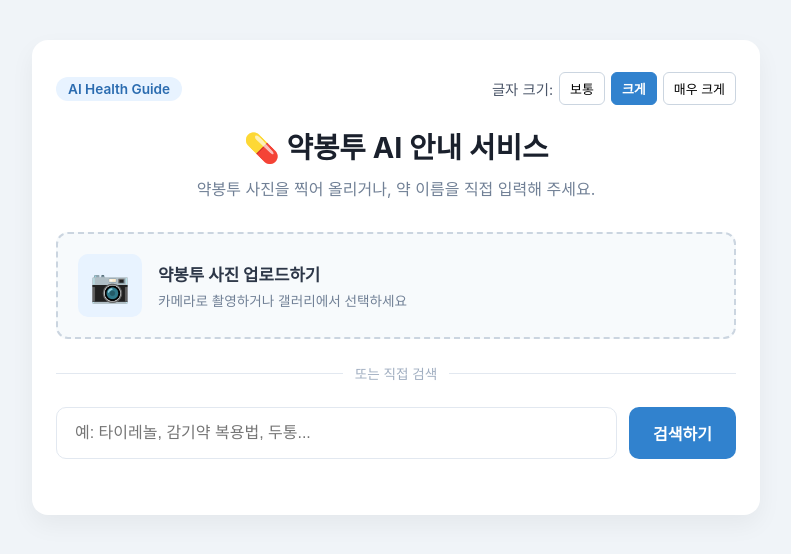
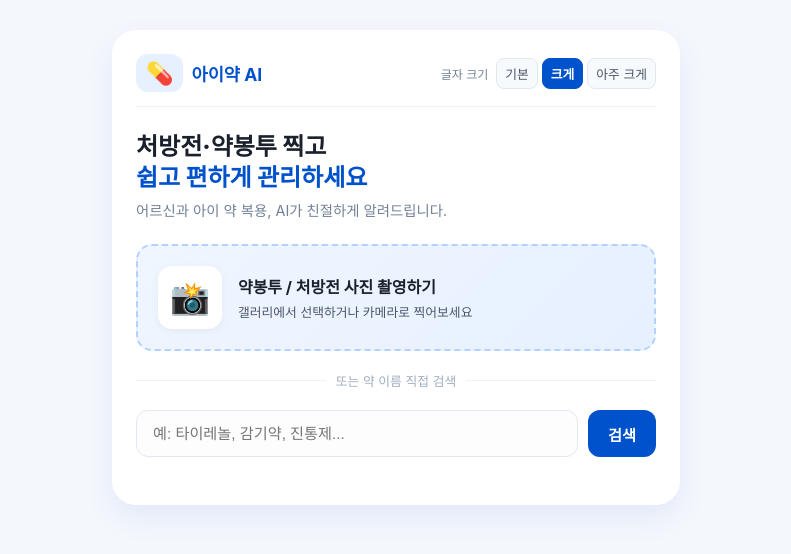
Before and after one commit to 17lucky71/medicine-guide-ai, a React (Create React App) app in the folder frontend/: page / in a window 1280 px wide. Shown: the top 554 px of the page, without its empty margins (244-1035 px from the left). Built offline with nearby package versions, Linux system fonts and the light colour scheme.

Commit message:
style: 아이약 스타일의 모던한 블루 테마 및 카드 UI 적용

```diff
--- a/frontend/src/App.css
+++ b/frontend/src/App.css
@@ -1,301 +1,344 @@
 body {
   margin: 0;
-  background-color: #f0f4f8;
+  background-color: #f4f7fc;
   font-family: -apple-system, BlinkMacSystemFont, 'Pretendard', 'Segoe UI', Roboto, sans-serif;
-  color: #333;
+  color: #2d3748;
 }
 
-/* 폰트 크기 동적 조절 클래스 */
+/* 폰트 크기 변수 클래스 */
 .app-wrapper.font-small { font-size: 14px; }
 .app-wrapper.font-medium { font-size: 16px; }
-.app-wrapper.font-large { font-size: 20px; }
+.app-wrapper.font-large { font-size: 19px; }
 
-.container {
-  max-width: 680px;
-  margin: 40px auto;
-  padding: 32px 24px;
+/* 모바일 카드 스타일 컨테이너 */
+.mobile-container {
+  max-width: 520px;
+  margin: 30px auto;
+  padding: 24px;
   background: #ffffff;
-  border-radius: 16px;
-  box-shadow: 0 10px 25px rgba(0, 0, 0, 0.05);
+  border-radius: 24px;
+  box-shadow: 0 12px 30px rgba(0, 82, 204, 0.08);
 }
 
-.header {
-  text-align: center;
-  margin-bottom: 32px;
-}
-
-.top-controls {
+/* 상단 앱바 */
+.app-header {
   display: flex;
   justify-content: space-between;
   align-items: center;
-  margin-bottom: 20px;
-  flex-wrap: wrap;
-  gap: 12px;
+  margin-bottom: 24px;
+  border-bottom: 1px solid #edf2f7;
+  padding-bottom: 14px;
 }
 
-.logo-badge {
-  display: inline-block;
-  padding: 4px 12px;
-  background-color: #e8f3ff;
-  color: #2b6cb0;
-  border-radius: 20px;
-  font-size: 0.85em;
+.brand-area {
+  display: flex;
+  align-items: center;
+  gap: 8px;
+}
+
+.app-logo-icon {
+  font-size: 22px;
+  background: #e6f0ff;
+  padding: 6px 10px;
+  border-radius: 12px;
+}
+
+.app-title {
+  font-weight: 700;
+  font-size: 1.1em;
+  color: #0052cc;
+}
+
+/* 글자 크기 조절 버튼 */
+.font-resizer {
+  display: flex;
+  align-items: center;
+  gap: 4px;
+}
+
+.resizer-label {
+  font-size: 0.75em;
+  color: #718096;
+  margin-right: 4px;
+}
+
+.font-resizer button {
+  background: #f7fafc;
+  border: 1px solid #e2e8f0;
+  border-radius: 8px;
+  padding: 5px 8px;
+  font-size: 0.8em;
+  cursor: pointer;
+  color: #4a5568;
+  transition: all 0.2s;
+}
+
+.font-resizer button.active {
+  background: #0052cc;
+  color: white;
+  border-color: #0052cc;
   font-weight: 600;
 }
 
-.font-resizer {
-  display: flex;
-  align-items: center;
-  gap: 6px;
-  font-size: 0.9em;
-  color: #4a5568;
+/* 히어로 배너 */
+.hero-banner {
+  margin-bottom: 24px;
+  text-align: left;
 }
 
-.font-resizer button {
-  background: #ffffff;
-  border: 1px solid #cbd5e0;
-  border-radius: 6px;
-  padding: 6px 10px;
-  font-size: 0.9em;
-  cursor: pointer;
-  transition: all 0.2s;
+.hero-banner h2 {
+  font-size: 1.5em;
+  font-weight: 800;
+  color: #1a202c;
+  margin: 0 0 6px 0;
+  line-height: 1.3;
 }
 
-.font-resizer button:hover {
-  background: #edf2f7;
+.hero-banner h2 span {
+  color: #0052cc;
 }
 
-.font-resizer button.active {
-  background: #3182ce;
-  color: white;
-  border-color: #3182ce;
-  font-weight: bold;
-}
-
-.header h1 {
-  color: #1a202c;
-  font-size: 1.8em;
-  margin: 0 0 10px 0;
-  font-weight: 700;
-}
-
-.header p {
+.hero-banner p {
+  font-size: 0.9em;
   color: #718096;
-  font-size: 1em;
   margin: 0;
 }
 
-.upload-section {
-  margin-bottom: 24px;
+/* 업로드 카드 */
+.upload-card {
+  background: linear-gradient(135deg, #f0f6ff 0%, #e6f0ff 100%);
+  border: 2px dashed #b3d1ff;
+  border-radius: 16px;
+  padding: 20px;
+  cursor: pointer;
+  transition: all 0.2s ease;
+  margin-bottom: 20px;
 }
 
-.upload-box {
+.upload-card:hover {
+  border-color: #0052cc;
+  box-shadow: 0 4px 12px rgba(0, 82, 204, 0.1);
+}
+
+.upload-label {
   display: flex;
   align-items: center;
   gap: 16px;
-  padding: 20px;
-  background-color: #f7fafc;
-  border: 2px dashed #cbd5e0;
-  border-radius: 12px;
   cursor: pointer;
-  transition: all 0.2s ease;
 }
 
-.upload-box:hover {
-  background-color: #edf2f7;
-  border-color: #3182ce;
+.upload-icon-wrapper {
+  font-size: 32px;
+  background: #ffffff;
+  padding: 12px;
+  border-radius: 14px;
+  box-shadow: 0 2px 8px rgba(0,0,0,0.05);
 }
 
-.upload-icon {
-  font-size: 32px;
-  background: #e8f3ff;
-  padding: 12px;
-  border-radius: 10px;
-}
-
-.upload-text {
+.upload-text-group {
   display: flex;
   flex-direction: column;
   gap: 4px;
 }
 
-.upload-text strong {
-  color: #2d3748;
-  font-size: 1.05em;
+.upload-text-group strong {
+  font-size: 1em;
+  color: #1a202c;
 }
 
-.upload-text span {
-  color: #718096;
-  font-size: 0.85em;
+.upload-text-group span {
+  font-size: 0.8em;
+  color: #4a5568;
 }
 
 .image-preview {
-  margin-top: 12px;
+  margin-top: 14px;
   text-align: center;
+  background: #ffffff;
   padding: 12px;
-  background: #edf2f7;
-  border-radius: 8px;
+  border-radius: 12px;
 }
 
 .image-preview img {
   max-width: 100%;
-  max-height: 150px;
-  border-radius: 6px;
-  margin-bottom: 8px;
+  max-height: 140px;
+  border-radius: 8px;
+  margin-bottom: 6px;
 }
 
 .image-preview p {
   margin: 0;
-  font-size: 0.9em;
-  color: #3182ce;
+  font-size: 0.85em;
+  color: #0052cc;
   font-weight: 600;
 }
 
-.divider {
+/* 구분선 */
+.divider-line {
   display: flex;
   align-items: center;
   text-align: center;
   color: #a0aec0;
-  font-size: 0.85em;
-  margin: 24px 0;
+  font-size: 0.8em;
+  margin: 20px 0;
 }
 
-.divider::before,
-.divider::after {
+.divider-line::before,
+.divider-line::after {
   content: '';
   flex: 1;
-  border-bottom: 1px solid #e2e8f0;
+  border-bottom: 1px solid #edf2f7;
 }
 
-.divider span {
-  padding: 0 12px;
+.divider-line span {
+  padding: 0 10px;
 }
 
-.search-form {
+/* 검색창 */
+.search-box-wrapper {
   display: flex;
-  gap: 12px;
+  gap: 10px;
   margin-bottom: 24px;
 }
 
-.search-input {
+.modern-search-input {
   flex: 1;
-  padding: 14px 18px;
+  padding: 14px 16px;
   border: 1.5px solid #e2e8f0;
-  border-radius: 10px;
-  font-size: 1em;
+  border-radius: 12px;
+  font-size: 0.95em;
   outline: none;
-  transition: all 0.2s ease-in-out;
+  background: #fdfdfe;
+  transition: all 0.2s;
 }
 
-.search-input:focus {
-  border-color: #3182ce;
-  box-shadow: 0 0 0 3px rgba(49, 130, 206, 0.15);
+.modern-search-input:focus {
+  border-color: #0052cc;
+  background: #ffffff;
+  box-shadow: 0 0 0 3px rgba(0, 82, 204, 0.1);
 }
 
-.search-button {
-  padding: 14px 24px;
-  background-color: #3182ce;
+.modern-search-btn {
+  padding: 0 20px;
+  background-color: #0052cc;
   color: white;
   border: none;
-  border-radius: 10px;
-  font-size: 1em;
+  border-radius: 12px;
+  font-size: 0.95em;
   font-weight: 600;
   cursor: pointer;
   transition: background-color 0.2s;
 }
 
-.search-button:hover {
-  background-color: #2b6cb0;
+.modern-search-btn:hover {
+  background-color: #0041a3;
 }
 
-.loading-message {
+.loading-spinner {
   text-align: center;
-  padding: 20px;
-  color: #3182ce;
+  padding: 16px;
+  color: #0052cc;
   font-weight: 600;
+  font-size: 0.9em;
 }
 
-.result-card {
+/* 결과 카드 */
+.result-result-card {
+  background: #f8fafc;
   border: 1px solid #e2e8f0;
-  border-radius: 12px;
-  padding: 24px;
-  background-color: #f8fafc;
+  border-radius: 16px;
+  padding: 20px;
 }
 
-.result-header {
-  margin-bottom: 16px;
-  border-bottom: 1px solid #edf2f7;
-  padding-bottom: 12px;
-}
-
-.badge {
-  font-size: 0.8em;
-  color: #3182ce;
-  font-weight: 600;
-}
-
-.result-title-row {
+.result-card-top {
   display: flex;
   justify-content: space-between;
   align-items: center;
-  margin-top: 4px;
-  flex-wrap: wrap;
-  gap: 10px;
+  margin-bottom: 12px;
 }
 
-.result-title-row h2 {
-  font-size: 1.3em;
-  margin: 0;
-  color: #2d3748;
+.result-badge {
+  font-size: 0.75em;
+  background: #e6f0ff;
+  color: #0052cc;
+  padding: 4px 10px;
+  border-radius: 20px;
+  font-weight: 700;
 }
 
-.tts-button {
-  background-color: #48bb78;
+.tts-action-btn {
+  background-color: #38a169;
   color: white;
   border: none;
-  padding: 8px 14px;
+  padding: 6px 12px;
   border-radius: 8px;
-  font-size: 0.9em;
+  font-size: 0.8em;
   font-weight: 600;
   cursor: pointer;
   transition: background-color 0.2s;
 }
 
-.tts-button:hover {
-  background-color: #38a169;
+.tts-action-btn:hover {
+  background-color: #2f855a;
 }
 
-.result-body {
+.medicine-title {
+  font-size: 1.25em;
+  font-weight: 700;
+  color: #1a202c;
+  margin: 0 0 16px 0;
+  border-bottom: 1px solid #edf2f7;
+  padding-bottom: 10px;
+}
+
+.info-section {
   display: flex;
   flex-direction: column;
-  gap: 16px;
+  gap: 14px;
 }
 
-.result-item strong {
-  display: block;
-  font-size: 0.9em;
-  color: #4a5568;
-  margin-bottom: 4px;
+.info-row {
+  display: flex;
+  gap: 12px;
+  align-items: flex-start;
 }
 
-.result-item p {
+.info-icon {
+  font-size: 1.2em;
+  background: #edf2f7;
+  padding: 6px;
+  border-radius: 10px;
+}
+
+.info-row strong {
+  display: block;
+  font-size: 0.85em;
+  color: #4a5568;
+  margin-bottom: 2px;
+}
+
+.info-row p {
   margin: 0;
   color: #2d3748;
-  line-height: 1.6;
-  font-size: 1em;
+  font-size: 0.95em;
+  line-height: 1.5;
 }
 
-.result-item.warning {
-  background-color: #fff5f5;
-  border-left: 4px solid #e53e3e;
+.warning-box {
+  background: #fff5f5;
+  border: 1px solid #feb2b2;
   padding: 12px;
-  border-radius: 6px;
+  border-radius: 12px;
 }
 
-.result-item.warning strong {
+.warning-box .info-icon {
+  background: #fed7d7;
+}
+
+.warning-box strong {
   color: #c53030;
 }
 
-.result-item.warning p {
+.warning-box p {
   color: #9b2c2c;
 }
--- a/frontend/src/App.js
+++ b/frontend/src/App.js
@@ -4,7 +4,7 @@ import './App.css';
 function App() {
   const [query, setQuery] = useState('');
   const [result, setResult] = useState(null);
-  const [fontSize, setFontSize] = useState('medium'); // 'small', 'medium', 'large'
+  const [fontSize, setFontSize] = useState('medium');
   const [selectedImage, setSelectedImage] = useState(null);
   const [loading, setLoading] = useState(false);
 
@@ -33,7 +33,7 @@ function App() {
       setTimeout(() => {
         setQuery('타이레놀정 500mg');
         setResult({
-          name: '타이레놀정 500mg (약봉투 인식 결과)',
+          name: '타이레놀정 500mg (처방전/약봉투 인식)',
           efficacy: '발열 및 통증, 두통, 신경통, 근육통 완화',
           dosage: '1일 3~4회, 필요시 공복을 피하여 복용',
           warning: '매일 한 잔 이상 술을 마시는 사람이 이 약을 복용할 경우 간 손상이 유발될 수 있습니다.',
@@ -62,17 +62,21 @@ function App() {
 
   return (
     <div className={`app-wrapper font-${fontSize}`}>
-      <div className="container">
-        <header className="header">
-          <div className="top-controls">
-            <div className="logo-badge">AI Health Guide</div>
+      <div className="mobile-container">
+
+        {/* 상단 앱바 영역 */}
+        <header className="app-header">
+          <div className="brand-area">
+            <span className="app-logo-icon">💊</span>
+            <span className="app-title">아이약 AI</span>
+          </div>
           <div className="font-resizer">
-              <span>글자 크기:</span>
+            <span className="resizer-label">글자 크기</span>
             <button
               type="button"
               className={fontSize === 'small' ? 'active' : ''}
               onClick={() => setFontSize('small')}
-              >보통</button>
+            >기본</button>
             <button
               type="button"
               className={fontSize === 'medium' ? 'active' : ''}
@@ -82,21 +86,25 @@ function App() {
               type="button"
               className={fontSize === 'large' ? 'active' : ''}
               onClick={() => setFontSize('large')}
-              >매우 크게</button>
+            >아주 크게</button>
           </div>
+        </header>
+
+        {/* 메인 타이틀 배너 */}
+        <div className="hero-banner">
+          <h2>처방전·약봉투 찍고<br/><span>쉽고 편하게 관리하세요</span></h2>
+          <p>어르신과 아이 약 복용, AI가 친절하게 알려드립니다.</p>
         </div>
 
-          <h1>💊 약봉투 AI 안내 서비스</h1>
-          <p>약봉투 사진을 찍어 올리거나, 약 이름을 직접 입력해 주세요.</p>
-        </header>
-
-        <div className="upload-section">
-          <label htmlFor="ocr-file-input" className="upload-box">
-            <div className="upload-icon">📷</div>
-            <div className="upload-text">
-              <strong>약봉투 사진 업로드하기</strong>
-              <span>카메라로 촬영하거나 갤러리에서 선택하세요</span>
+        {/* OCR 사진 업로드 카드 */}
+        <div className="upload-card">
+          <label htmlFor="ocr-file-input" className="upload-label">
+            <div className="upload-icon-wrapper">📸</div>
+            <div className="upload-text-group">
+              <strong>약봉투 / 처방전 사진 촬영하기</strong>
+              <span>갤러리에서 선택하거나 카메라로 찍어보세요</span>
             </div>
+          </label>
           <input
             id="ocr-file-input"
             type="file"
@@ -104,57 +112,70 @@ function App() {
             onChange={handleImageChange}
             style={{ display: 'none' }}
           />
-          </label>
           {selectedImage && (
             <div className="image-preview">
-              <img src={selectedImage} alt="약봉투 미리보기" />
-              <p>✅ 사진이 업로드되었습니다. OCR 분석 중...</p>
+              <img src={selectedImage} alt="업로드 미리보기" />
+              <p>✨ 사진 분석이 완료되었습니다!</p>
             </div>
           )}
         </div>
 
-        <div className="divider"><span>또는 직접 검색</span></div>
+        <div className="divider-line"><span>또는 약 이름 직접 검색</span></div>
 
-        <form onSubmit={handleSearch} className="search-form">
+        {/* 검색 입력창 */}
+        <form onSubmit={handleSearch} className="search-box-wrapper">
           <input
             type="text"
             value={query}
             onChange={(e) => setQuery(e.target.value)}
-            placeholder="예: 타이레놀, 감기약 복용법, 두통..."
-            className="search-input"
+            placeholder="예: 타이레놀, 감기약, 진통제..."
+            className="modern-search-input"
           />
-          <button type="submit" className="search-button">검색하기</button>
+          <button type="submit" className="modern-search-btn">검색</button>
         </form>
 
-        {loading && <div className="loading-message">⏳ AI가 약 정보를 분석하고 있습니다...</div>}
+        {loading && <div className="loading-spinner">⏳ AI가 약 정보를 분석하고 있어요...</div>}
 
+        {/* 결과 카드 영역 */}
         {result && !loading && (
-          <div className="result-card">
-            <div className="result-header">
-              <span className="badge">복약 안내 결과</span>
-              <div className="result-title-row">
-                <h2>{result.name}</h2>
-                <button type="button" onClick={handleSpeak} className="tts-button" title="음성으로 듣기">
-                  🔊 음성 안내 듣기
+          <div className="result-result-card">
+            <div className="result-card-top">
+              <div className="result-badge">AI 분석 완료</div>
+              <button type="button" onClick={handleSpeak} className="tts-action-btn">
+                🔊 음성으로 듣기
               </button>
             </div>
-            </div>
-            <div className="result-body">
-              <div className="result-item">
-                <strong>✨ 효능 및 효과</strong>
+
+            <h3 className="medicine-title">{result.name}</h3>
+
+            <div className="info-section">
+              <div className="info-row">
+                <span className="info-icon">✨</span>
+                <div>
+                  <strong>효능 및 효과</strong>
                   <p>{result.efficacy}</p>
                 </div>
-              <div className="result-item">
-                <strong>⏰ 용법 및 용량</strong>
+              </div>
+
+              <div className="info-row">
+                <span className="info-icon">⏰</span>
+                <div>
+                  <strong>용법 및 용량</strong>
                   <p>{result.dosage}</p>
                 </div>
-              <div className="result-item warning">
-                <strong>⚠️ 주의사항</strong>
+              </div>
+
+              <div className="info-row warning-box">
+                <span className="info-icon">⚠️</span>
+                <div>
+                  <strong>주의사항</strong>
                   <p>{result.warning}</p>
                 </div>
               </div>
             </div>
+          </div>
         )}
+
       </div>
     </div>
   );
```
Lines whose indentation alone changed are shown as unchanged.
